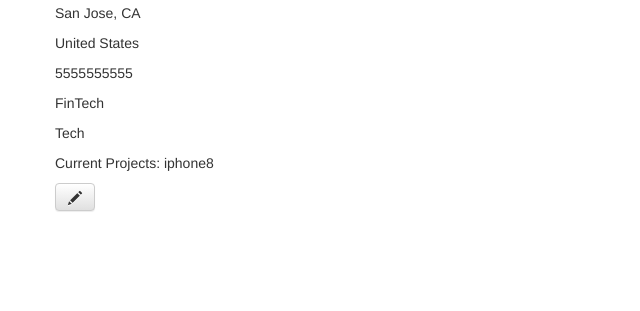
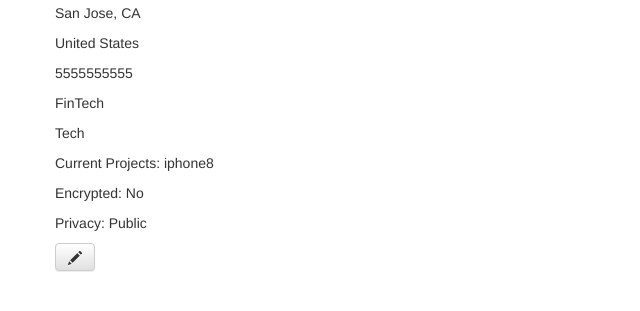
Before and after one commit to rcdizon/cs3240-s17-team17, a Django app: page /LokahiApp/result/1/ in a window 1280 px wide. Shown: the part 258-569 px from the top of the page, without its empty margins (0-640 px from the left). Run offline with Django 3.2, Linux system fonts and the light colour scheme; a user stored in the database is signed in; data comes from the database, SQL or seed files in the repository; some libraries are stand-ins or nearby versions.

Commit message:
Added single file upload functionality
* file download test

* file upload works BUT with small bug

* file download bug fix

* edit uploaded files

* Encryption field in report

* can save without uploading a file

* remove file - bug on pre-existing clear option?

* private/public UI only

* Took out the Remove_upload functionality

* Fixed bug where there's no reports

* Prompt user to create report when empty

```diff
--- a/LokahiProject/LokahiApp/forms.py
+++ b/LokahiProject/LokahiApp/forms.py
@@ -14,4 +14,4 @@ class CreateReport(forms.ModelForm):
     class Meta:
         model = Report
         fields = ('companyName', 'companyLocation', 'companyPhone', 'companyCountry',
-                  'currentProjects', 'industry', 'sector', 'upload')
+                  'currentProjects', 'industry', 'sector', 'upload', 'encrypted', 'privacy')
--- a/LokahiProject/LokahiApp/models.py
+++ b/LokahiProject/LokahiApp/models.py
@@ -1,9 +1,5 @@
 from django.db import models
 from django.utils import timezone
-
-## def user_directory_path(instance, filename):
-    # file will be uploaded to MEDIA_ROOT/user_<id>/<filename>
-  ## return 'user_{0}/{1}'.format(instance.user.id, filename)
 
 
 class Report(models.Model):
@@ -15,12 +11,23 @@ class Report(models.Model):
     sector = models.CharField(max_length=200, default='DEFAULT')
     industry = models.CharField(max_length=200, default='DEFAULT')
     currentProjects = models.TextField(default='DEFAULT')
-    # files attached ? change reports to company name??
-    upload = models.FileField(upload_to='media', default=True)
-    # public or private
 
+    YES = 'Yes'
+    NO = 'No'
+    ENCRYPTED_CHOICES = (
+        (YES, 'Yes'),
+        (NO, 'No')
+    )
+    encrypted = models.CharField(choices=ENCRYPTED_CHOICES, default=NO, max_length=4)
+    upload = models.FileField(upload_to='media', default=None, null=True, blank=True)
 
-    # NEED classes for what to do when public/private
+    PUBLIC = 'Public'
+    PRIVATE = 'Private'
+    PRIVACY_CHOICES = (
+        (PUBLIC, 'Public'),
+        (PRIVATE, 'Private')
+    )
+    privacy = models.CharField(choices=PRIVACY_CHOICES, default=PUBLIC, max_length=10)
 
     def publish(self):
         self.published_date = timezone.now()
--- a/LokahiProject/LokahiApp/urls.py
+++ b/LokahiProject/LokahiApp/urls.py
@@ -4,6 +4,7 @@ from django.contrib.auth import views as auth_views
 from django.views.generic.edit import CreateView
 from django.contrib.auth.forms import UserCreationForm
 
+from LokahiProject import settings
 from . import views
 
 urlpatterns = [
@@ -27,5 +28,6 @@ urlpatterns = [
     url(r'^report/', views.report),
     url(r'^result/(?P<pk>\d+)/$', views.result, name="result"),
     url(r'^result/(?P<pk>\d+)/edit/$', views.report_edit, name='report_edit'),
+    url(r'^media/(?P<path>.*)$', views.download),
     url(r'^$', views.index),
 ]
--- a/LokahiProject/LokahiApp/views.py
+++ b/LokahiProject/LokahiApp/views.py
@@ -1,12 +1,18 @@
 # importing required packages
+
+from django.http import Http404
 from django.http import HttpResponse
 from django.template import loader
+from django.utils.encoding import smart_str
 from django.views.decorators.csrf import csrf_exempt
 from django.shortcuts import render, get_object_or_404
 from django.utils import timezone
+from django.core.files import File
+from LokahiProject import settings
 from .models import Report
 from .forms import CreateReport
 from django.shortcuts import redirect
+import os
 from django.contrib.auth.models import User, Group, Permission
 from django.contrib.auth.decorators import login_required
 import sys
@@ -43,13 +49,11 @@ def login(request):
         template = loader.get_template('login.html')
         return HttpResponse(template.render())
 
-
 @login_required(login_url='/LokahiApp/login/')
 def homepage(request):
     name = request.user
     reports = Report.objects.filter(timestamp__lte=timezone.now()).order_by('timestamp')
     return render(request, 'report.html', {'reports': reports, 'name': name})
-
 
 @login_required(login_url='/LokahiApp/login/')
 def create_report(request):
@@ -64,12 +68,11 @@ def create_report(request):
         form = CreateReport()
     return render(request, 'create_report.html', {'form': form})
 
-
 @login_required(login_url='/LokahiApp/login/')
 def report_edit(request, pk):
     report = get_object_or_404(Report, pk=pk)
     if request.method == "POST":
-        form = CreateReport(request.POST, instance=report)
+        form = CreateReport(request.POST, request.FILES, instance=report)
         if form.is_valid():
             report = form.save(commit=False)
             report.timestamp = timezone.now()
@@ -86,10 +89,22 @@ def report(request):
     reports = Report.objects.filter(timestamp__lte=timezone.now()).order_by('timestamp')
     return render(request, 'report.html', {'reports': reports, 'name': name})
 
+
 @login_required(login_url='/LokahiApp/login/')
 def result(request, pk):
     reports = get_object_or_404(Report, pk=pk)
     return render(request, 'result.html', {'reports': reports})
+
+def download(request, path):
+    file_path = os.path.join(settings.MEDIA_ROOT + "/media/", path)
+    if os.path.exists(file_path):
+        f = open(file_path, 'rb')
+        file = File(f)
+        response = HttpResponse(file, content_type='application/force_download')
+        response['Content-Disposition'] = 'attachment; filename=%s' %smart_str(os.path.basename(file_path))
+        return response
+    else:
+        raise Http404
 
 @login_required(login_url='/LokahiApp/login/')
 def groups(request):
--- a/LokahiProject/LokahiProject/settings.py
+++ b/LokahiProject/LokahiProject/settings.py
@@ -124,4 +124,4 @@ LOGIN_REDIRECT_URL = '/LokahiApp/homepage'
 
 
 MEDIA_URL = '/media/'
-MEDIA_ROOT = os.path.join(BASE_DIR, 'media')
+MEDIA_ROOT = os.path.join(BASE_DIR)
--- a/LokahiProject/templates/report.html
+++ b/LokahiProject/templates/report.html
@@ -18,6 +18,7 @@
             <h1>Welcome {{ name }}!</h1>
             <div class="row">
                 <div class="col-md-8">
+                    {% if not reports %}
                     {% for report in reports %}
                         <div class="reports">
                             <h3><a href="{% url 'result' pk=report.pk %}">{{ report.companyName }}</a></h3>
@@ -27,6 +28,9 @@
                             <p>{{ report.industry}}</p>
                         </div>
                     {% endfor %}
+                    {% else %}
+                    No reports saved. Create report <a href="/LokahiApp/report/new/">here</a>.
+                    {% endif %}
                 </div>
             </div>
         </div>
--- a/LokahiProject/templates/result.html
+++ b/LokahiProject/templates/result.html
@@ -28,7 +28,11 @@
                         <p>{{ reports.sector|linebreaksbr}}</p>
                         <p>{{ reports.industry|linebreaksbr}}</p>
                         <p>Current Projects: {{ reports.currentProjects }}</p>
-                        <p>{{ reports.upload|linebreaksbr}}</p>
+                        {% if user.is_authenticated %}
+                            <a href="/LokahiApp/{{ reports.upload }}"><p>{{ reports.upload|linebreaksbr}}</p></a>
+                        {% endif %}
+                        <p>Encrypted: {{ reports.encrypted|linebreaksbr}}</p>
+                        <p>Privacy: {{ reports.privacy|linebreaksbr}}</p>
                         <a class="btn btn-default" href="{% url 'report_edit' pk=reports.pk %}" ><span class="glyphicon glyphicon-pencil"></span></a>
                     </div>
                 </div>
```
Also changed, not shown: LokahiProject/LokahiApp/migrations/0004_auto_20170411_1742.py (added), LokahiProject/LokahiApp/migrations/0005_report_encrypted.py (added).
